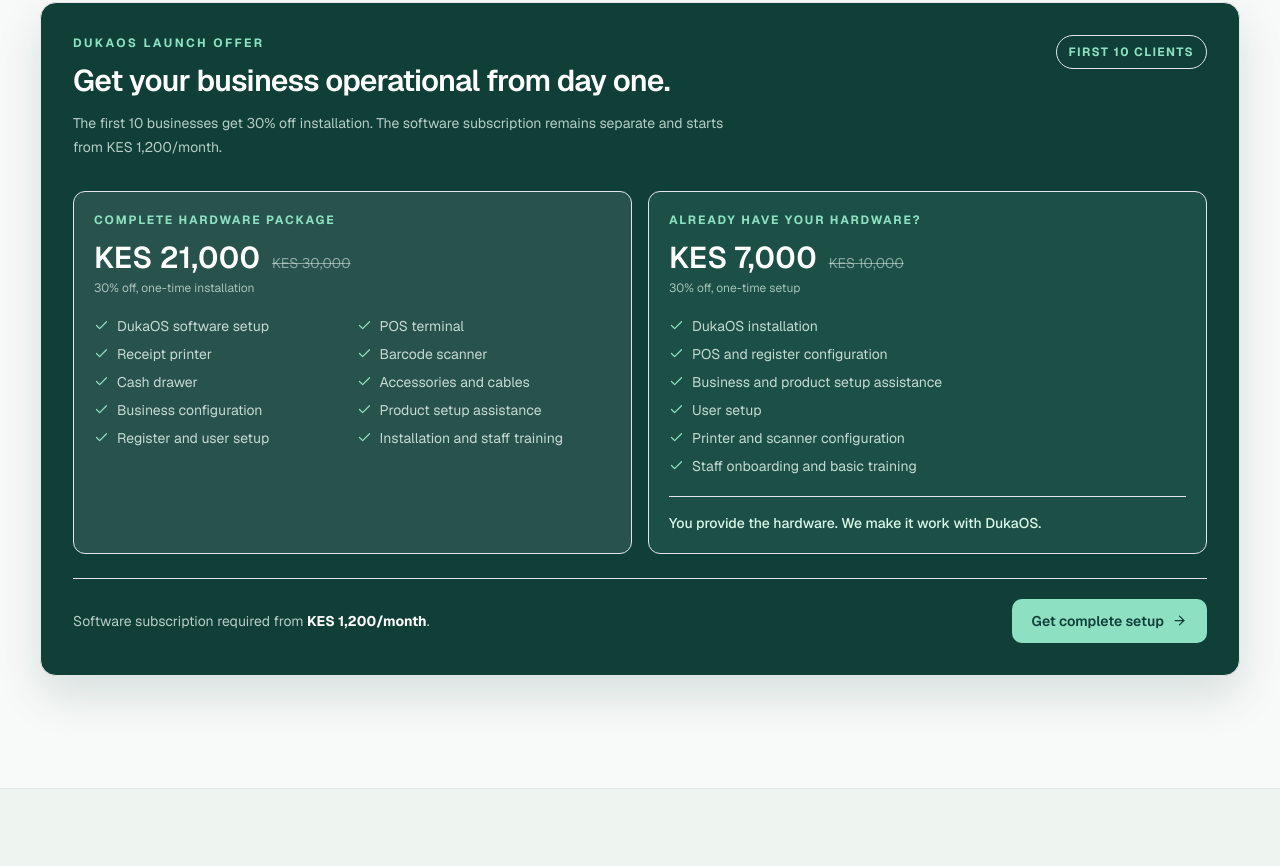
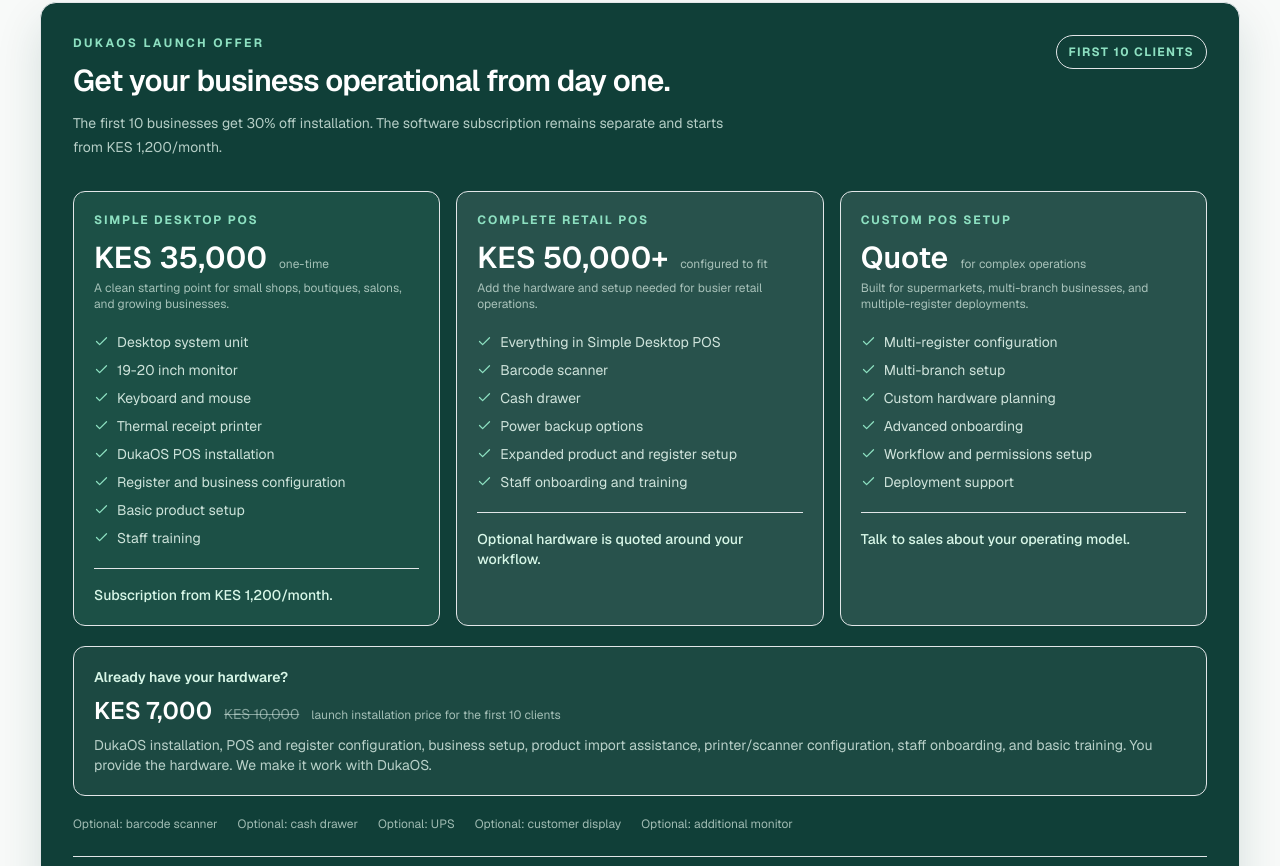
Before and after one commit to leonochieng436-prog/dukaos-new, a Next.js app: page / in a window 1280 px wide. Shown: the part 6894-7760 px from the top of the page. Built offline with nearby package versions, Linux system fonts and the light colour scheme; no server answers.

Commit message:
access to users new changes n

```diff
--- a/src/components/marketing-landing-page.tsx
+++ b/src/components/marketing-landing-page.tsx
@@ -580,36 +580,77 @@
             First 10 clients
           </span>
         </div>
-        <div className="mt-8 grid gap-4 lg:grid-cols-2">
+        <div className="mt-8 grid gap-4 lg:grid-cols-3">
+          <div className="rounded-xl border border-[#8de0c1]/50 bg-[#8de0c1]/10 p-5">
+            <p className="text-xs font-bold uppercase tracking-[0.15em] text-[#8de0c1]">
+              Simple Desktop POS
+            </p>
+            <div className="mt-3 flex items-baseline gap-3">
+              <p className="text-3xl font-semibold">KES 35,000</p>
+              <p className="text-xs text-emerald-50/65">one-time</p>
+            </div>
+            <p className="mt-1 text-xs text-emerald-50/65">
+              A clean starting point for small shops, boutiques, salons, and growing businesses.
+            </p>
+            <ul className="mt-5 grid gap-2 text-sm text-emerald-50/85">
+              {["Desktop system unit", "19-20 inch monitor", "Keyboard and mouse", "Thermal receipt printer", "DukaOS POS installation", "Register and business configuration", "Basic product setup", "Staff training"].map((item) => <li key={item} className="flex gap-2"><Check size={15} className="mt-0.5 shrink-0 text-[#8de0c1]" />{item}</li>)}
+            </ul>
+            <p className="mt-5 border-t border-white/15 pt-4 text-sm font-medium text-[#d8f7e8]">
+              Subscription from KES 1,200/month.
+            </p>
+          </div>
           <div className="rounded-xl border border-white/15 bg-white/10 p-5">
             <p className="text-xs font-bold uppercase tracking-[0.15em] text-[#8de0c1]">
-              Complete hardware package
+              Complete Retail POS
             </p>
             <div className="mt-3 flex items-baseline gap-3">
-              <p className="text-3xl font-semibold">KES 21,000</p>
-              <p className="text-sm text-emerald-50/50 line-through">KES 30,000</p>
+              <p className="text-3xl font-semibold">KES 50,000+</p>
+              <p className="text-xs text-emerald-50/65">configured to fit</p>
             </div>
-            <p className="mt-1 text-xs text-emerald-50/65">30% off, one-time installation</p>
-            <ul className="mt-5 grid gap-2 text-sm text-emerald-50/80 sm:grid-cols-2">
-              {["DukaOS software setup", "POS terminal", "Receipt printer", "Barcode scanner", "Cash drawer", "Accessories and cables", "Business configuration", "Product setup assistance", "Register and user setup", "Installation and staff training"].map((item) => <li key={item} className="flex gap-2"><Check size={15} className="mt-0.5 shrink-0 text-[#8de0c1]" />{item}</li>)}
+            <p className="mt-1 text-xs text-emerald-50/65">
+              Add the hardware and setup needed for busier retail operations.
+            </p>
+            <ul className="mt-5 grid gap-2 text-sm text-emerald-50/85">
+              {["Everything in Simple Desktop POS", "Barcode scanner", "Cash drawer", "Power backup options", "Expanded product and register setup", "Staff onboarding and training"].map((item) => <li key={item} className="flex gap-2"><Check size={15} className="mt-0.5 shrink-0 text-[#8de0c1]" />{item}</li>)}
             </ul>
+            <p className="mt-5 border-t border-white/15 pt-4 text-sm font-medium text-[#d8f7e8]">
+              Optional hardware is quoted around your workflow.
+            </p>
           </div>
-          <div className="rounded-xl border border-[#8de0c1]/40 bg-[#8de0c1]/10 p-5">
+          <div className="rounded-xl border border-white/15 bg-white/10 p-5">
             <p className="text-xs font-bold uppercase tracking-[0.15em] text-[#8de0c1]">
-              Already have your hardware?
+              Custom POS Setup
             </p>
             <div className="mt-3 flex items-baseline gap-3">
-              <p className="text-3xl font-semibold">KES 7,000</p>
-              <p className="text-sm text-emerald-50/50 line-through">KES 10,000</p>
+              <p className="text-3xl font-semibold">Quote</p>
+              <p className="text-xs text-emerald-50/65">for complex operations</p>
             </div>
-            <p className="mt-1 text-xs text-emerald-50/65">30% off, one-time setup</p>
-            <ul className="mt-5 grid gap-2 text-sm text-emerald-50/80">
-              {["DukaOS installation", "POS and register configuration", "Business and product setup assistance", "User setup", "Printer and scanner configuration", "Staff onboarding and basic training"].map((item) => <li key={item} className="flex gap-2"><Check size={15} className="mt-0.5 shrink-0 text-[#8de0c1]" />{item}</li>)}
+            <p className="mt-1 text-xs text-emerald-50/65">
+              Built for supermarkets, multi-branch businesses, and multiple-register deployments.
+            </p>
+            <ul className="mt-5 grid gap-2 text-sm text-emerald-50/85">
+              {["Multi-register configuration", "Multi-branch setup", "Custom hardware planning", "Advanced onboarding", "Workflow and permissions setup", "Deployment support"].map((item) => <li key={item} className="flex gap-2"><Check size={15} className="mt-0.5 shrink-0 text-[#8de0c1]" />{item}</li>)}
             </ul>
             <p className="mt-5 border-t border-white/15 pt-4 text-sm font-medium text-[#d8f7e8]">
-              You provide the hardware. We make it work with DukaOS.
+              Talk to sales about your operating model.
             </p>
           </div>
+        </div>
+        <div className="mt-5 rounded-xl border border-white/15 bg-white/5 p-5">
+          <p className="text-sm font-semibold text-[#d8f7e8]">Already have your hardware?</p>
+          <div className="mt-2 flex flex-wrap items-baseline gap-x-3 gap-y-1">
+            <p className="text-2xl font-semibold">KES 7,000</p>
+            <p className="text-sm text-emerald-50/50 line-through">KES 10,000</p>
+            <p className="text-xs text-emerald-50/65">launch installation price for the first 10 clients</p>
+          </div>
+          <p className="mt-2 text-sm text-emerald-50/75">DukaOS installation, POS and register configuration, business setup, product import assistance, printer/scanner configuration, staff onboarding, and basic training. You provide the hardware. We make it work with DukaOS.</p>
+        </div>
+        <div className="mt-5 flex flex-wrap gap-x-5 gap-y-2 text-xs text-emerald-50/65">
+          <span>Optional: barcode scanner</span>
+          <span>Optional: cash drawer</span>
+          <span>Optional: UPS</span>
+          <span>Optional: customer display</span>
+          <span>Optional: additional monitor</span>
         </div>
         <div className="mt-6 flex flex-col justify-between gap-4 border-t border-white/15 pt-5 sm:flex-row sm:items-center">
           <p className="text-sm text-emerald-50/75">Software subscription required from <strong className="text-white">KES 1,200/month</strong>.</p>
```
